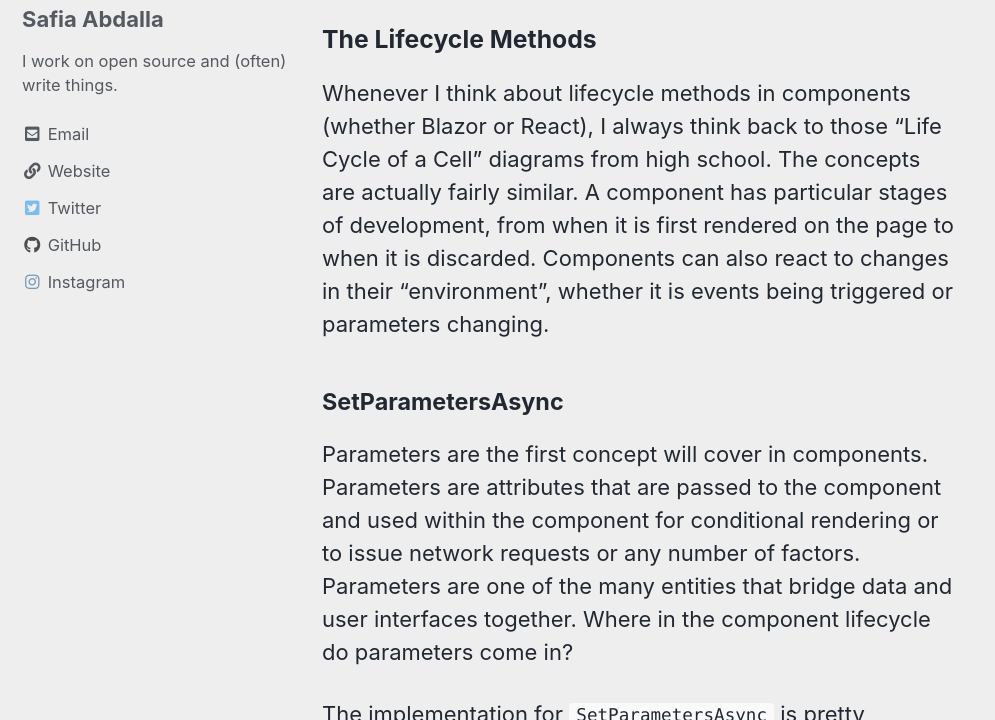
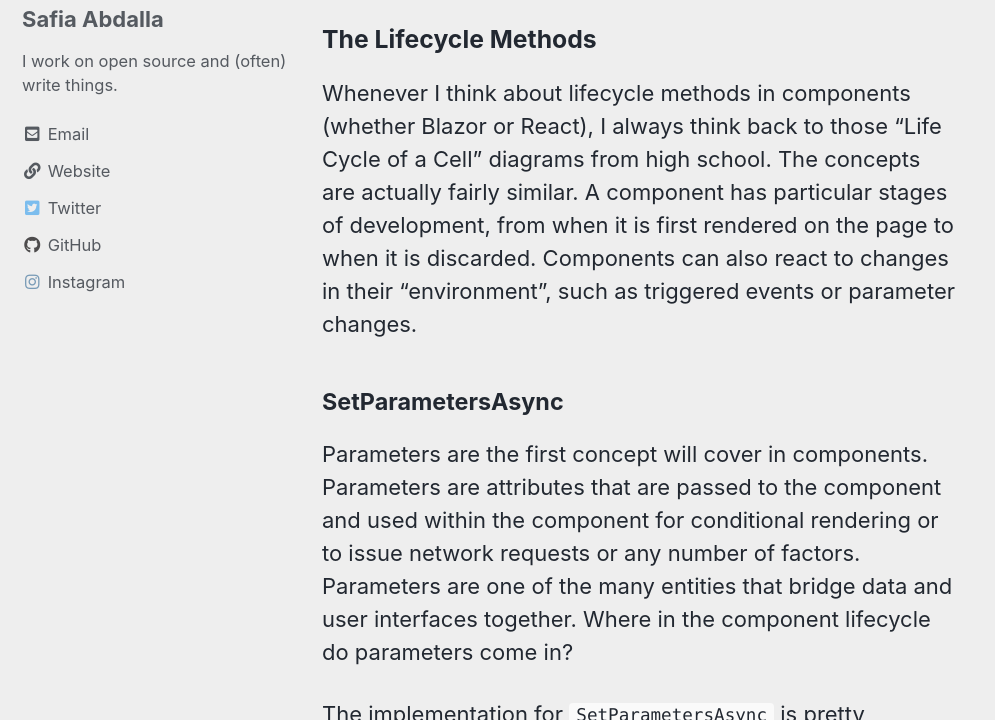
Before and after one commit to jean/blog, a Jekyll site: the page built from _posts/2020/2020-10-14-combing-through-component-base.md, in a window 1280 px wide and 900 px high, scrolled down 2048 px, cut to the strip 180-900 px from the top of the window. Shown: the whole strip, without its empty margins (0-995 px from the left). Built offline with Jekyll 4.4.1, drawn with Linux system fonts in a browser that asks for light colours.

Commit message:
Update _posts/2020/2020-10-14-combing-through-component-base.md
Co-authored-by: Sam Broner <SamBroner@users.noreply.github.com>

```diff
--- a/_posts/2020/2020-10-14-combing-through-component-base.md
+++ b/_posts/2020/2020-10-14-combing-through-component-base.md
@@ -37,7 +37,7 @@ That being said, `ComponentBase` is where all the interesting stuff happens so l
 
 ### The Lifecycle Methods
 
-Whenever I think about lifecycle methods in components (whether Blazor or React), I always think back to those "Life Cycle of a Cell" diagrams from high school. The concepts are actually fairly similar. A component has particular stages of development, from when it is first rendered on the page to when it is discarded. Components can also react to changes in their "environment", whether it is events being triggered or parameters changing.
+Whenever I think about lifecycle methods in components (whether Blazor or React), I always think back to those "Life Cycle of a Cell" diagrams from high school. The concepts are actually fairly similar. A component has particular stages of development, from when it is first rendered on the page to when it is discarded. Components can also react to changes in their "environment", such as triggered events or parameter changes.
 
 #### SetParametersAsync
 
```
